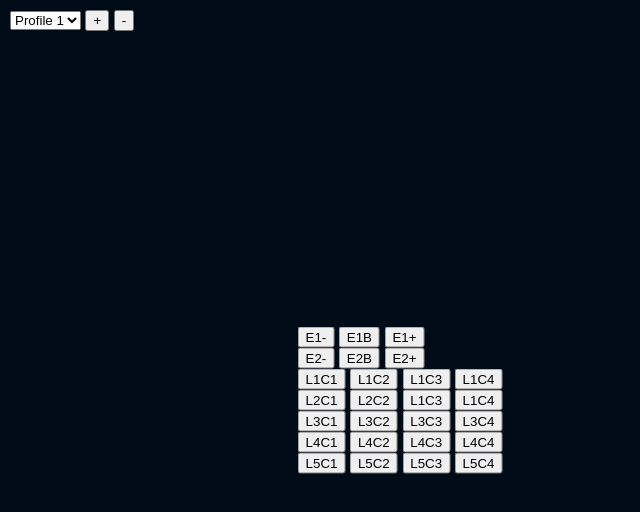
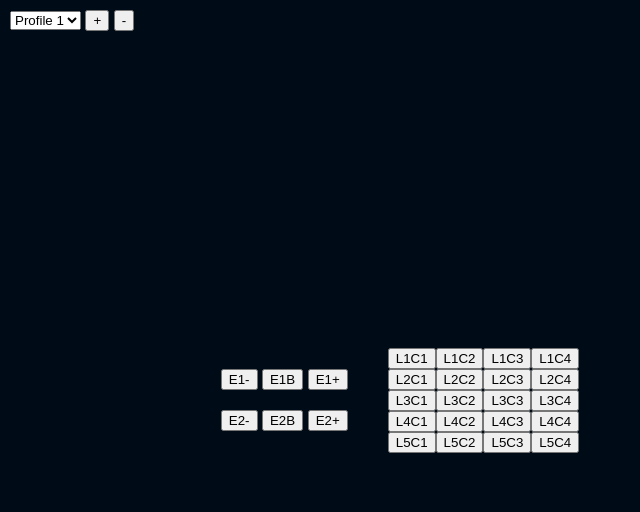
Before and after one commit to ThomasGRANIER/macropad, an Electron app: page index.html in a window 800 px wide. Shown: the whole page, without its empty margins (0-640 px from the left). Drawn offline with Linux system fonts and the light colour scheme.

Commit message:
Automatic buttons + CSS edit

```diff
--- a/index.html
+++ b/index.html
@@ -33,40 +33,28 @@
         </div>
       </div>
       <div id="Boutons">
-        <div id="L1">
-          <button id="L1C1">L1C1</button>
-          <button id="L1C2">L1C2</button>
-          <button id="L1C3">L1C3</button>
-          <button id="L1C4">L1C4</button>
-        </div>
-        <div id="L2">
-          <button id="L2C1">L2C1</button>
-          <button id="L2C2">L2C2</button>
-          <button id="L1C3">L1C3</button>
-          <button id="L1C4">L1C4</button>
-        </div>
-        <div id="L3">
-          <button id="L3C1">L3C1</button>
-          <button id="L3C2">L3C2</button>
-          <button id="L3C3">L3C3</button>
-          <button id="L3C4">L3C4</button>
-        </div>
-        <div id="L4">
-          <button id="L4C1">L4C1</button>
-          <button id="L4C2">L4C2</button>
-          <button id="L4C3">L4C3</button>
-          <button id="L4C4">L4C4</button>
-        </div>
-        <div id="L5">
-          <button id="L5C1">L5C1</button>
-          <button id="L5C2">L5C2</button>
-          <button id="L5C3">L5C3</button>
-          <button id="L5C4">L5C4</button>
-        </div>
       </div>
     </div>
   </body>
   <script>
+    const container_buttons = document.getElementById('Boutons');
+
+    for (let i = 1; i <= 5; i++) {
+      // Créer un conteneur pour la ligne
+      const container_buttons_L = document.createElement('div');
+      container_buttons_L.id = `L${i}`;
+      container_buttons.appendChild(container_buttons_L);
+
+      // Créer les boutons de la ligne
+      for (let y = 1; y <= 4; y++) {
+        const btn = document.createElement('button');
+        btn.textContent = `L${i}C${y}`;
+        btn.id = `L${i}C${y}`;
+
+        container_buttons_L.appendChild(btn);
+      }
+    }
+
     const { ipcRenderer } = require('electron');
 
     document.querySelectorAll('button').forEach(btn => {
--- a/styles.css
+++ b/styles.css
@@ -1,18 +1,39 @@
 /* styles.css */
 body {
-    background-color: #000b18;
-    font-family: sans-serif;
+  background-color: #000b18;
+  font-family: sans-serif;
+  margin: 0;
+  padding: 0;
 }
 
+/* Sélecteur de profil en haut à gauche */
 #ProfilSelector {
-  position: absolute;
+  position: fixed;
   top: 10px;
   left: 10px;
 }
 
+/* Conteneur principal centré */
 #MacroPad {
-  position: absolute;
-  top: 50%;
-  left: 50%;
-  transform: translate(-50%, -50%);
+  display: flex;
+  justify-content: center;
+  align-items: center;
+  height: 100vh; /* Centre verticalement */
+  gap: 40px; /* Espace entre encodeurs et boutons */
 }
+
+/* Section encodeurs à gauche */
+#Encodeurs {
+  display: flex;
+  flex-direction: column;
+  justify-content: space-between;
+  align-items: center;
+  gap: 20px;
+}
+
+/* Section boutons à droite */
+#Boutons {
+  display: flex;
+  flex-direction: column;
+  align-items: center;
+}
```
